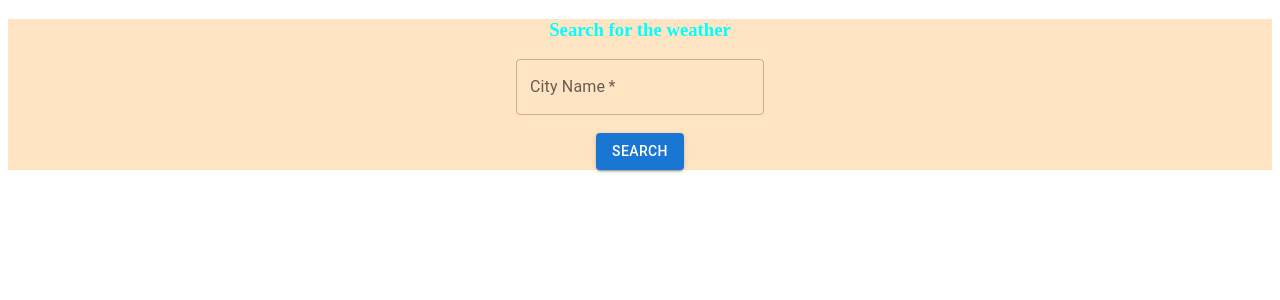
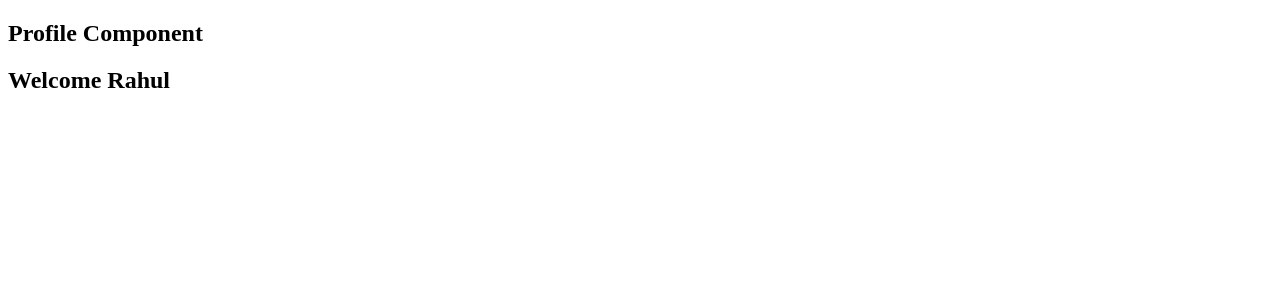
Before and after one commit to soodhardik31-cmyk/React-Mini-Project-weather-app-, a React (Vite) app: page / in a window 1280 px wide. Shown: the top 300 px of the page. Built offline with nearby package versions, Linux system fonts and the light colour scheme.

Commit message:
setting profile

```diff
--- a/src/App.jsx
+++ b/src/App.jsx
@@ -9,7 +9,7 @@ function App() {
 
   return (
     <UserContext.Provider value={username}>
-      <SearchBox />
+      <Profile />
     </UserContext.Provider>
   );
 }
--- a/src/components/Profile.jsx
+++ b/src/components/Profile.jsx
@@ -0,0 +1,12 @@
+import User from "./User";
+
+function Profile() {
+    return (
+        <div>
+            <h2>Profile Component</h2>
+            <User />
+    </div>
+  );
+}
+
+export default Profile;
```
